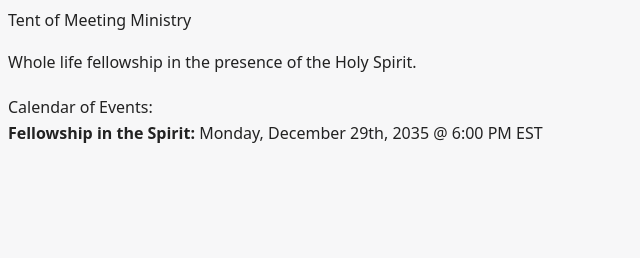
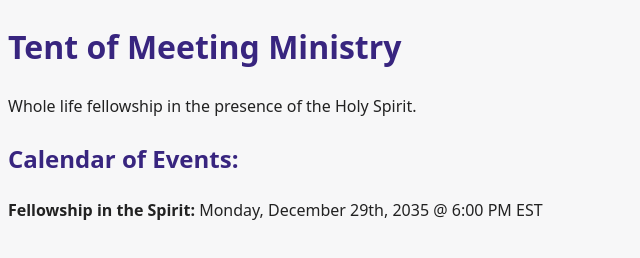
Before and after one commit to trfritsch/ToM, a plain HTML site: page index.html in a window 1280 px wide. Shown: the whole page, without its empty margins (0-640 px from the left). Drawn offline with Linux system fonts and the light colour scheme.

Commit message:
Update index.html

```diff
--- a/index.html
+++ b/index.html
@@ -64,12 +64,11 @@ a:hover {
 </head>
 <body>
     <header>
-        <h>Tent of Meeting Ministry</h1>
+        <h1>Tent of Meeting Ministry</h1>
         <p>Whole life fellowship in the presence of the Holy Spirit.</p>
     </header>
     <main>
-        <h2></h2>Calendar of Events:
-        <br>
+        <h2>Calendar of Events:</h2>
         <b>Fellowship in the Spirit:</b> Monday, December 29th, 2035 @ 6:00 PM EST
     </main>
 </body>
```
